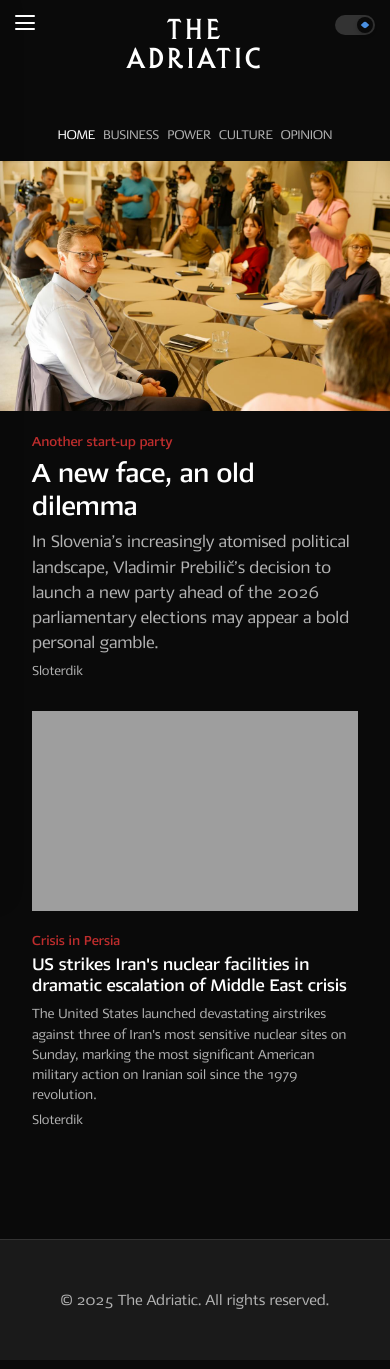
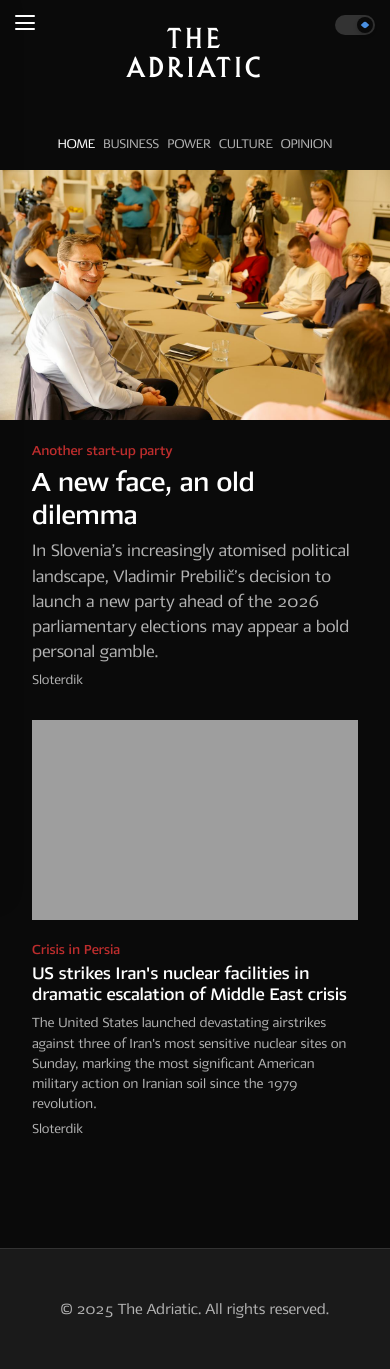
Before and after one commit to tfhoerest/azt, a Jekyll site: the page built from index.html, in a window 390 px wide. Built offline with Jekyll 4.4.1, drawn with Linux system fonts in a browser that asks for light colours; some web fonts are replaced; the list of posts is cut into pages by our own code.

Commit message:
Update default.html

```diff
--- a/_layouts/default.html
+++ b/_layouts/default.html
@@ -613,7 +613,7 @@
   .masthead-container {
     max-width: none;
     margin: 0;
-    padding-top: 16px;
+    padding-top: 25px;
     padding-left: 0;
     padding-right: 0;
     padding-bottom: 0;
```
